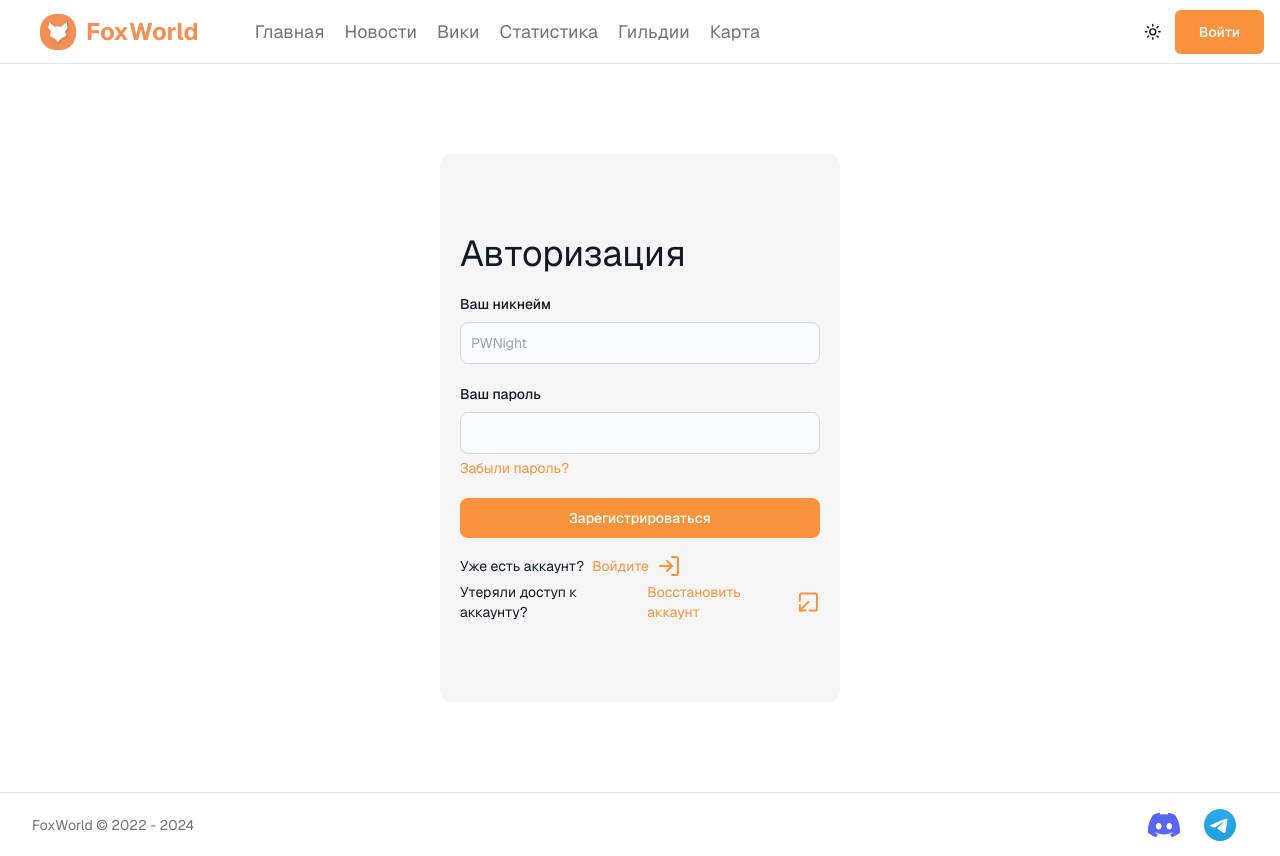
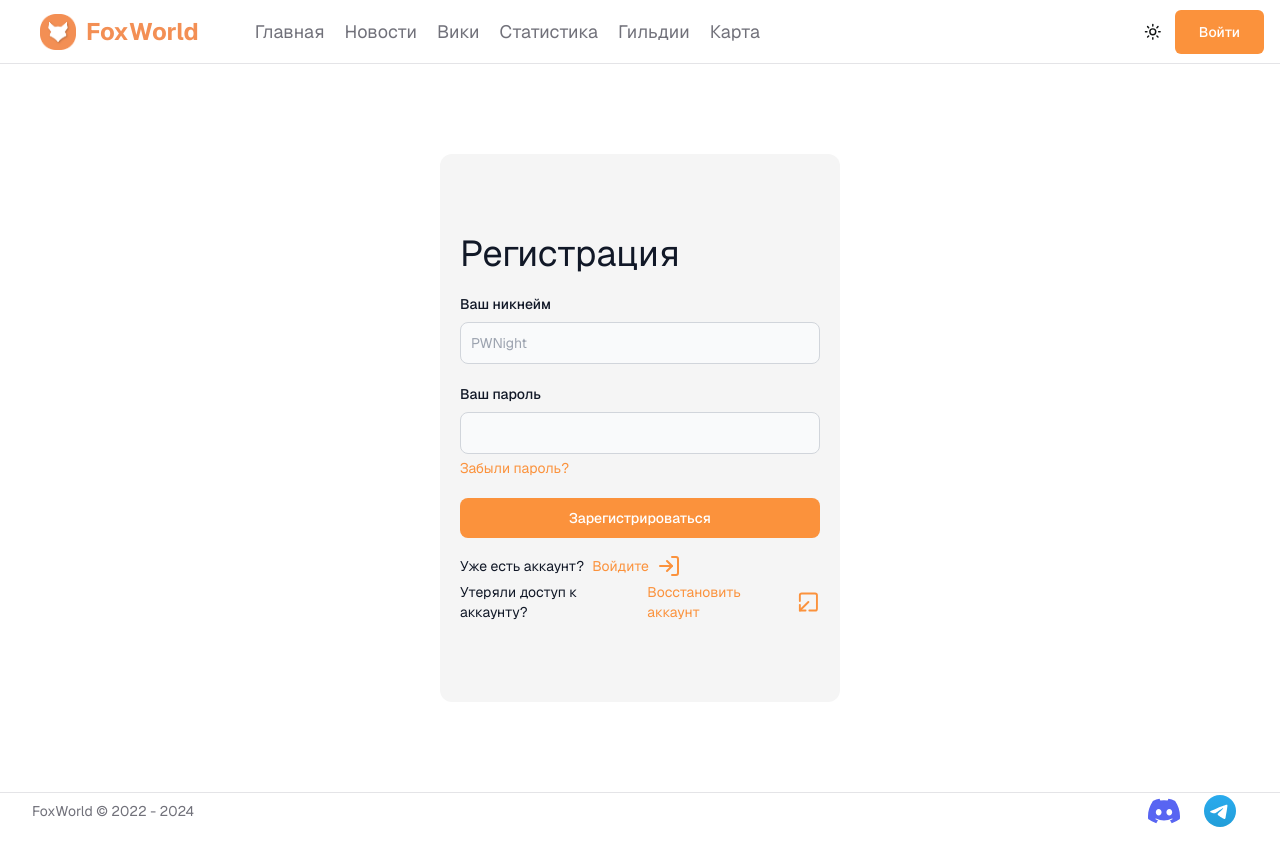
Before and after one commit to PWNight/FoxWorldWeb, a Next.js app: page /registration in a window 1280 px wide. After the commit the page ends 829 px from the top, so only its background shows below. Built offline with nearby package versions, Linux system fonts and the light colour scheme; no server answers.

Commit message:
Исправил некоторые проблемы интерфейса

```diff
--- a/app/registration/page.tsx
+++ b/app/registration/page.tsx
@@ -89,7 +89,7 @@ export default function Registration() {
     return (
         <div className="flex sm:min-h-[91vh] min-h-[88vh] flex-col justify-center items-start sm:px-2 py-8 gap-10 w-full">
             <form className="text-sm w-auto sm:w-1/2 lg:w-1/3 mx-auto bg-neutral-100 dark:bg-gray-700 rounded-xl px-5 py-20 text-gray-900 dark:text-gray-100" onSubmit={handleSubmit}>
-                <h1 className="text-3xl sm:text-4xl mb-5 select-none">Авторизация</h1>
+                <h1 className="text-3xl sm:text-4xl mb-5 select-none">Регистрация</h1>
                 <div className="mb-5 select-none">
                     <label htmlFor="username" className="block mb-2 font-medium">Ваш никнейм</label>
                     <input
--- a/components/footer.tsx
+++ b/components/footer.tsx
@@ -3,7 +3,7 @@ import { buttonVariants } from "./ui/button";
 
 export function Footer() {
   return (
-    <footer className="border-t w-full h-16">
+    <footer className="border-t w-full">
       <div className="container flex items-center sm:justify-between justify-center sm:gap-0 gap-4 h-full text-muted-foreground text-sm flex-wrap sm:py-0 py-3 max-sm:px-4">
         <div className="flex items-center gap-3">
           <p className="text-center flex flex-row items-center">
```
